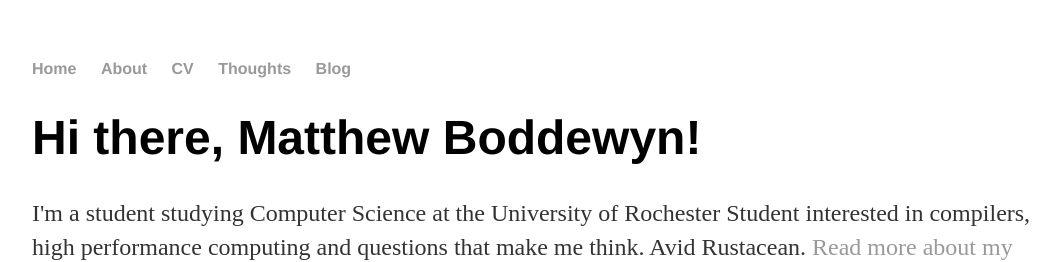
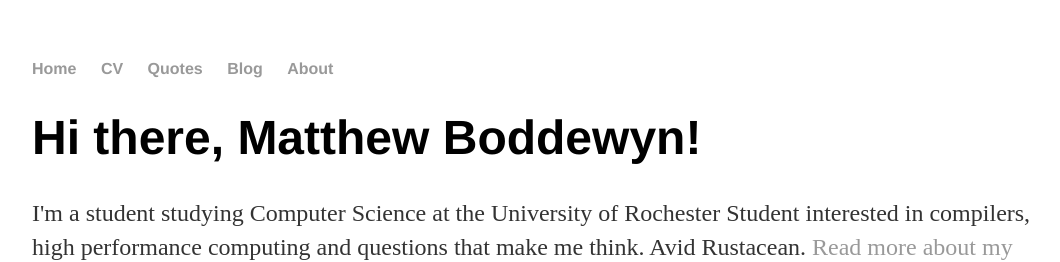
Before and after one commit to mattbodd/mattbodd.github.io, a Jekyll site: the page built from index.html, in a window 1280 px wide. Shown: the top 262 px of the page, without its empty margins (96-1156 px from the left). Built offline with Jekyll 4.4.1, drawn with Linux system fonts in a browser that asks for light colours.

Commit message:
change layout of navigation bar

```diff
--- a/_layouts/default.html
+++ b/_layouts/default.html
@@ -9,10 +9,10 @@
     <nav>
       <ul>
 	<li><a href="/">Home</a></li>
-	<li><a href="/about">About</a></li>
 	<li><a href="/cv">CV</a></li>
-	<li><a href="/thoughts">Thoughts</a></li>
-    <li><a href="/blog">Blog</a></li>
+	<li><a href="/quotes">Quotes</a></li>
+        <li><a href="/blog">Blog</a></li>
+        <li><a href="/about">About</a></li>
       </ul>
     </nav>
     <div class="container">
```
